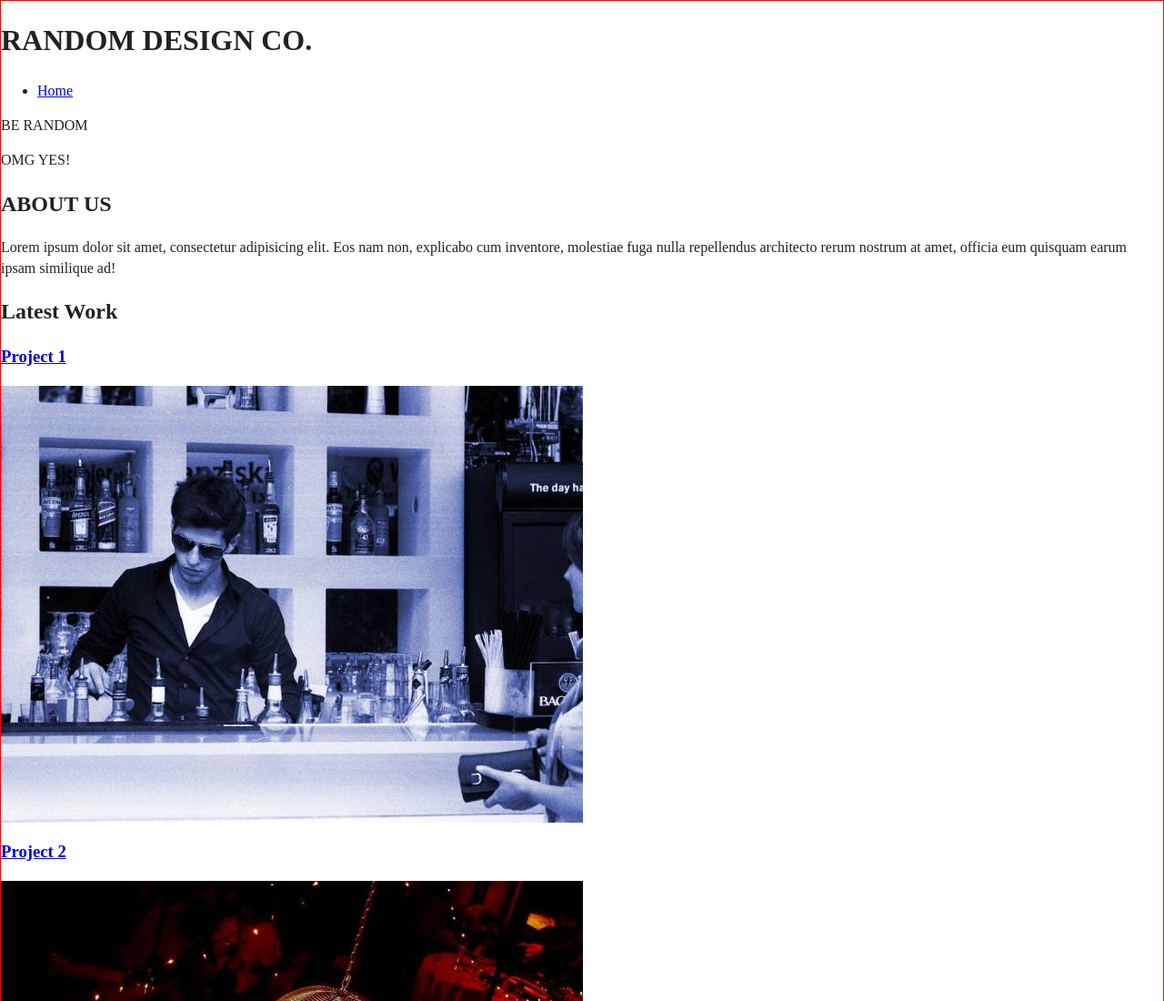
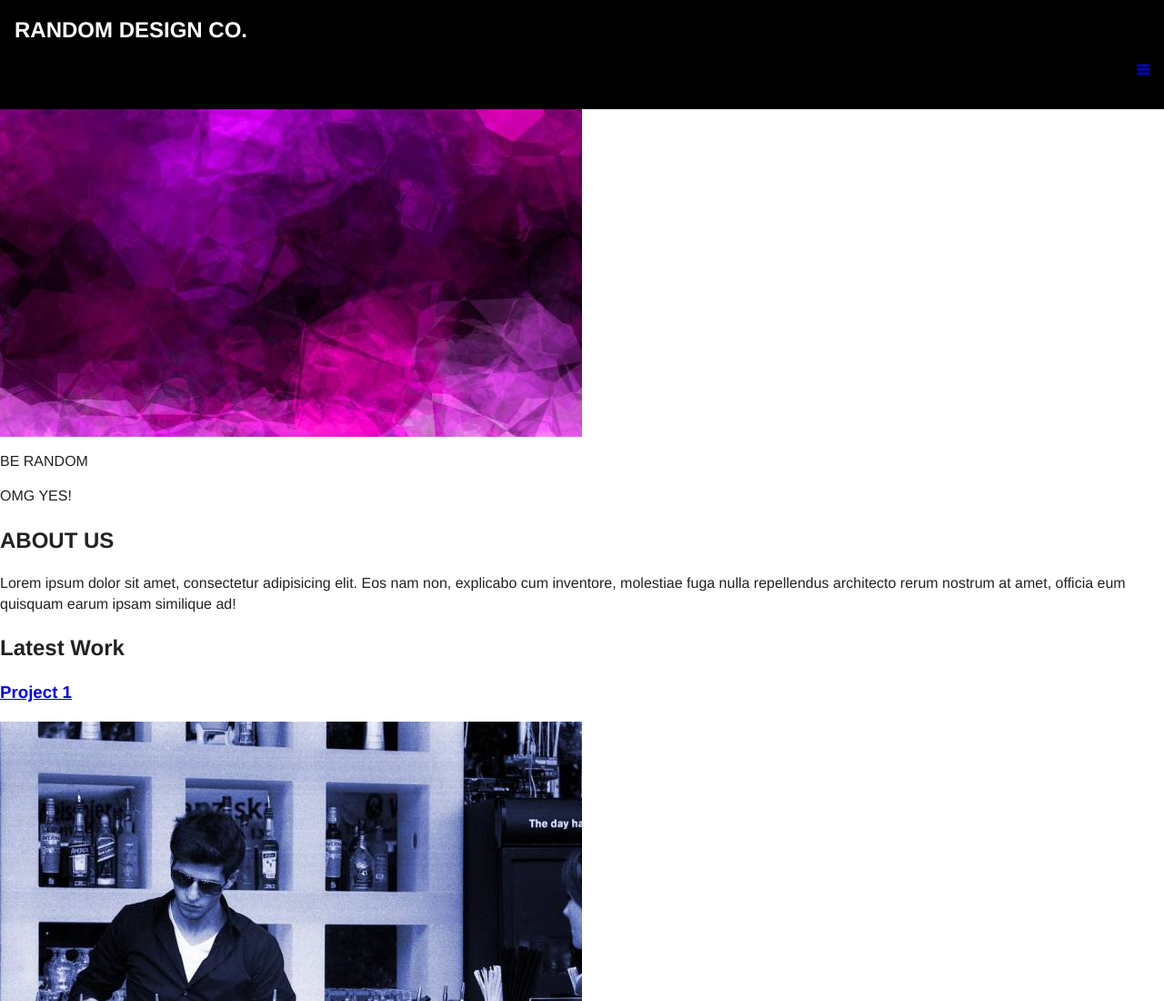
Before and after one commit to QueenOlive/random-design-project, a plain HTML site: page index.html in a window 1280 px wide. Shown: the top 1100 px of the page at 91% size. Drawn offline with nearby package versions, Linux system fonts and the light colour scheme.

Commit message:
Header and Nav updated

```diff
--- a/css/main.css
+++ b/css/main.css
@@ -104,7 +104,42 @@ html {
 }
 
 body {
-	border: 1px solid red;
+	font-family: Helvetica, Arial, sans-serif;
+}
+
+/* Header & Nav */
+.page-header {
+	float: left;
+	background-color: #000;
+	color: #fff;
+	padding: 1em;
+	width: 100%;
+	position: fixed;
+	margin: 0 0 10em 0;
+}
+.page-header h1{
+	margin: 0;
+	font-size: 1.5em;
+	text-transform: uppercase;
+}
+.main-nav {
+	float: right;
+
+}
+.main-nav li {
+	background-color: #000;
+	color: #fff;
+	list-style-type: none;
+}
+
+.main-nav a:visited {
+    color: #bbb;
+}
+
+/* Tagline */
+.tagline {
+	clear: both;
+
 }
 
 
--- a/index.html
+++ b/index.html
@@ -13,6 +13,7 @@
 
         <link rel="stylesheet" href="css/normalize.css">
         <link rel="stylesheet" href="css/main.css">
+		<link rel="stylesheet" href="https://maxcdn.bootstrapcdn.com/font-awesome/4.4.0/css/font-awesome.min.css">
     </head>
     <body>
         <!--[if lte IE 9]>
@@ -22,14 +23,15 @@
         <!-- Add your site or application content here -->
 			<header class="page-header">
 				<h1>RANDOM DESIGN CO.</h1>
+				<nav class="main-nav">
+					<ul>
+						<li><a href="index.html"><i class="fa fa-bars"></i></a></li>
+					</ul>
+				</nav>
 			</header>
-			<nav class="main-nav">
-				<ul>
-					<li><a href="index.html">Home</a></li>
-				</ul>
-			</nav>
 
 			<section class="tagline">
+			<img src="img/purple-bg.jpeg">
 			<p id="tagline">BE RANDOM</p>
 			<p id="button">OMG YES!</p>
 			</section>
```
Also changed, not shown: 1 other file.
